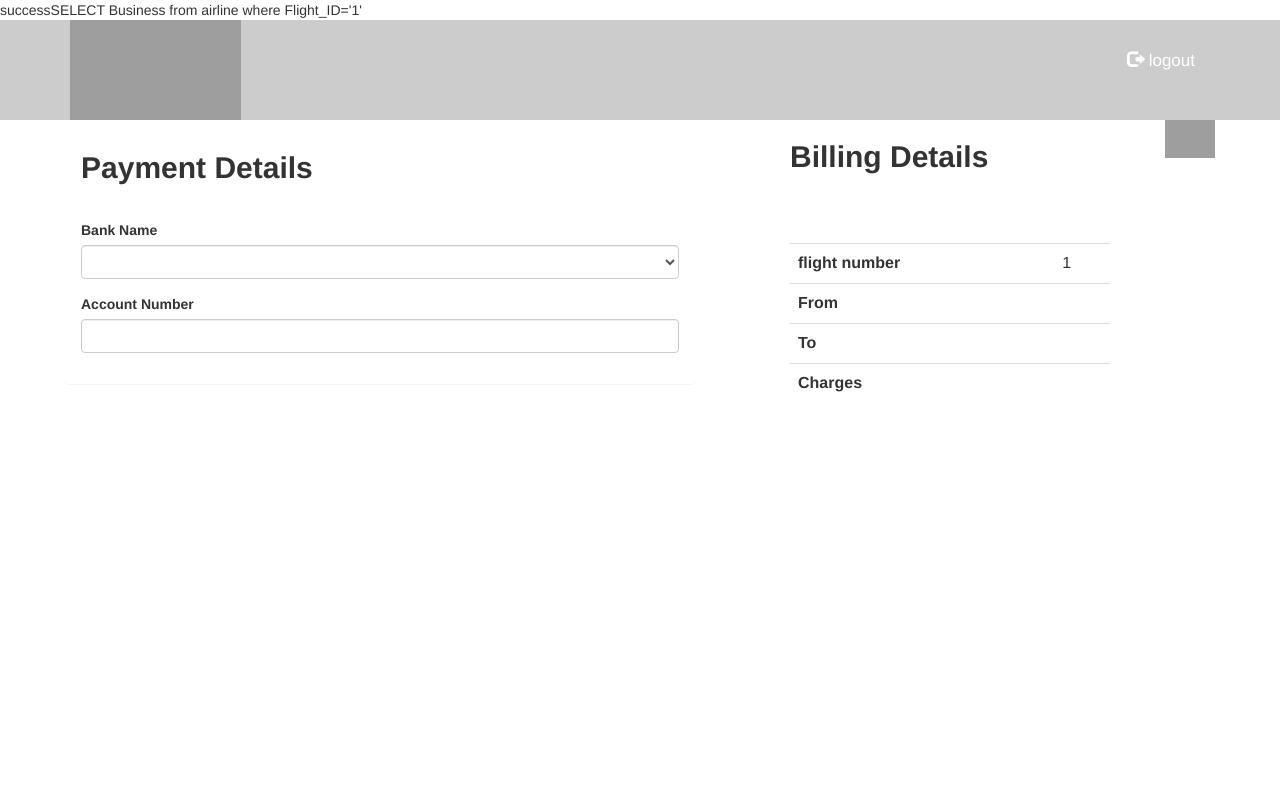
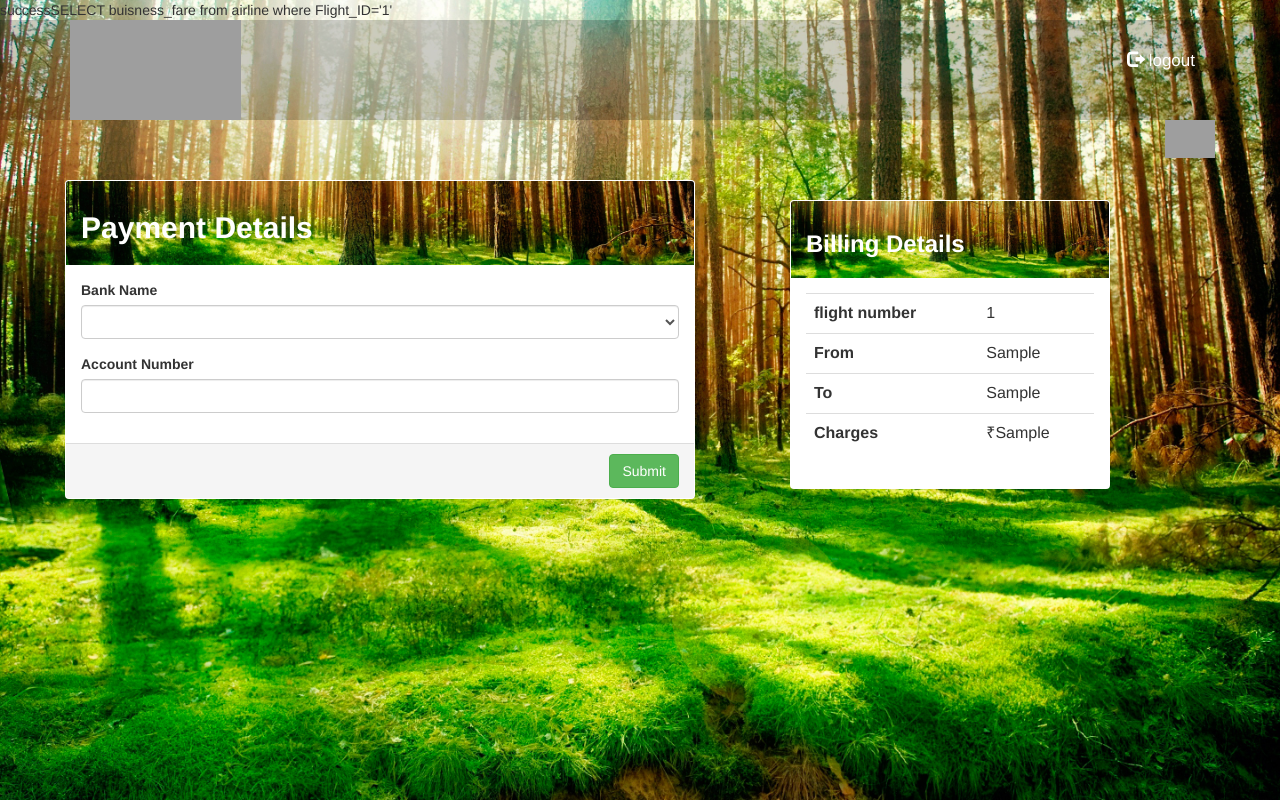
Before and after one commit to gvsankirtana/Airline-Management, a PHP site: page /flight_management/payment.php in a window 1280 px wide. Run offline with PHP 8.4, Linux system fonts and the light colour scheme; the visitor is signed in with stand-in values (Sample User, id 1); tables that the repository leaves empty or names only in its code hold one stand-in row (values such as "Sample post"); data that the repository does not hold is empty; some libraries are stand-ins or nearby versions; grey boxes are pictures that could not be loaded.

Commit message:
payment.php done without validation

```diff
--- a/passenger.php
+++ b/passenger.php
@@ -40,7 +40,7 @@
             $showalert = true;
          }
          else
-         echo("Error description: " . mysqli_error($conn));*/
+         echo("Error description: " . mysqli_error($conn));
     }
 }
 ?>
--- a/payment.php
+++ b/payment.php
@@ -1,20 +1,24 @@
 <?php
   session_start();
+  if(($_SESSION["user"])==null)
+     {
+      header("location: login.php");
+     }
   include 'connect.php';
   $flightid = $_SESSION['flightid'];
   $class = $_SESSION['class'];
   if($_SESSION['class']=="Business"){
-    $price = "SELECT Business from airline where Flight_ID='$flightid'";
+    $price = "SELECT buisness_fare from airline where Flight_ID='$flightid'";
     echo $price;
   }
   else if($_SESSION['class']=="Economy"){
-    $price="SELECT Economy from airline where Flight_ID='$flightid'";
+    $price="SELECT economy_Fare from airline where Flight_ID='$flightid'";
   }
   $query ="SELECT Flight_ID, departure_Destination, arrival_Destination from airline where Flight_ID='$flightid'";
   $result1=mysqli_query($conn, $price);
   $result = mysqli_query($conn, $query);
-  /*$pricerow=mysqli_fetch_row($result1);
-  $row = mysqli_fetch_row($result);*/
+  $pricerow=mysqli_fetch_row($result1);
+  $row = mysqli_fetch_row($result);
 ?>
 <!DOCTYPE html>
 <html>
@@ -28,7 +32,7 @@
     <script src="https://maxcdn.bootstrapcdn.com/bootstrap/3.3.7/js/bootstrap.min.js"></script>
     <style>
       body{
-        background-image: url("");
+        background-image: url("images/payment.jpg");
         background-repeat: no-repeat;
         background-position: center;
         background-size:cover,contain;
@@ -117,6 +121,13 @@
         padding: 0px 10px;
         margin-right: 80px;
       }
+      .headingstyle{
+        background-image: url("images/payment.jpg");
+        background-repeat: no-repeat;
+        background-position: center;
+        background-size:cover,contain;
+        color: white;
+      }
     </style>
   </head>
   <body>
@@ -138,16 +149,20 @@
         <li><a href="enquiry.php">Enquiry</a></li>
       </ul>
     </nav>
+
     <img style="top: 120px;" src="https://encrypted-tbn0.gstatic.com/images?q=tbn:ANd9GcTB5nWJeJStVSln4FEFOjNFF-AWjHE7OhgvYTu4mXG9xQdekA34VR3RXu0o7PJn3EEEJjo&usqp=CAU" style="width: 50px;"id="menu">
+    <br><br><br>
     <div class="row container">
       <div class="col-xs-8 container">
         <div class="container-fluid" style="padding-right: 50px; padding-left: 50px;">
+        <form action="ticket.php" method="POST">
           <div class="panel" style="left: 34px;">
-            <div class="panel-heading">
+            <div class="panel-heading headingstyle">
               <h2><b>Payment Details</b></h2>
             </div>
+
             <div class="panel-body">
-              <form action="ticket.php" method="POST">
+
                 <div class="form-group">
                   <label for="Bank_Name">Bank Name</label> <br>
                   <select class="form-control" aria-label="slect bank" name="BankName">
@@ -163,17 +178,24 @@
                   <label for="Account_Number">Account Number</label> <br>
                   <input type="number" placeholder="" class="form-control" name="AccountNumber">
                 </div>
-              </form>
+
             </div>
+            <div class="panel-footer text-right" style="align-items:center;">
+                  <button class="btn btn-success" type="button submit" value="submit" >Submit</button>
+            </div>
+
           </div>
+          </form>
         </div>
       </div>
       <div class="col-xs-4 container">
         <div class="container-fluid panel-margin">
-          <h2><b>Billing Details</b></h2>
-          <br>
-          <br>
-          <br>
+        <br>
+          <div class="panel">
+          <div class="panel-heading headingstyle">
+          <h3><b>Billing Details</b></h3>
+          </div>
+          <div class="panel-body">
           <table class="table table-hover">
             <tr>
               <th>flight number</th>
@@ -192,9 +214,11 @@
             </tr>
             <tr>
               <th>Charges</th>
-              <td><?php echo $pricerow ?></td>
+              <td><?php echo "₹";echo $pricerow[0] ?></td>
             </tr>
           </table>
+          </div>
+          </div>
         </div>
       </div>
     </div>
--- a/search_result.php
+++ b/search_result.php
@@ -10,7 +10,7 @@
     $class = $_POST["class"];
     $date=$_POST["traveldate"];
     $seats = $_POST["seats"];
-      $sql="Select * from airline where departure_Destination='$from' and arrival_Destination='$to' and dept_date='$date' and vacant_seats>='$seats' order by Economy";
+      $sql="Select * from airline where departure_Destination='$from' and arrival_Destination='$to' and dept_date='$date' and vacant_seats>='$seats' order by economy_Fare";
       $res=mysqli_query($conn,$sql);
       if ($res){
         }
@@ -43,8 +43,8 @@
           <input type='hidden' name='flight' value='{$rows['Flight_ID']}' />
           <tr><td>{$rows['Flight_ID']}</td>
            <td>{$rows['Airline_name']}</td>
-           <td>{$rows['Economy']}</td>
-           <td>{$rows['Buisness']}</td>
+           <td>{$rows['economy_Fare']}</td>
+           <td>{$rows['buisness_fare']}</td>
            <td>{$rows['dept_Time']}</td>
            <td>{$rows['dept_date']}</td>
            <td>{$rows['arrival_time']}</td>
--- a/ticket.php
+++ b/ticket.php
@@ -1,9 +1,13 @@
 <?php
+session_start();
 require 'connect.php';
+$flightid=$_SESSION['flightid'];
+$class=$_SESSION['class'];
 if($_SERVER["REQUEST_METHOD"] == "POST"){
     $BankName=mysqli_real_escape_string($conn,$_POST["BankName"]);
     $AccountNumber=mysqli_real_escape_string($conn,$_POST["AccountNumber"]);
-    $query = "INSERT INTO ticket WHERE login_username='$username' and password='$password'";
+    $query = "INSERT INTO ticket (class, payment_Type, booking_time, booking_date, account_No, Bank_name, flight_ID) values('$class', 'UPI', CURRENT_TIME(), CURRENT_DATE(), '$AccountNumber', '$BankName', '$flightid')";
     $result = mysqli_query($conn, $query);
+    header ("location: searchflights.php");
 }
 ?>
```
Also changed, not shown: images/payment.jpg (added).
